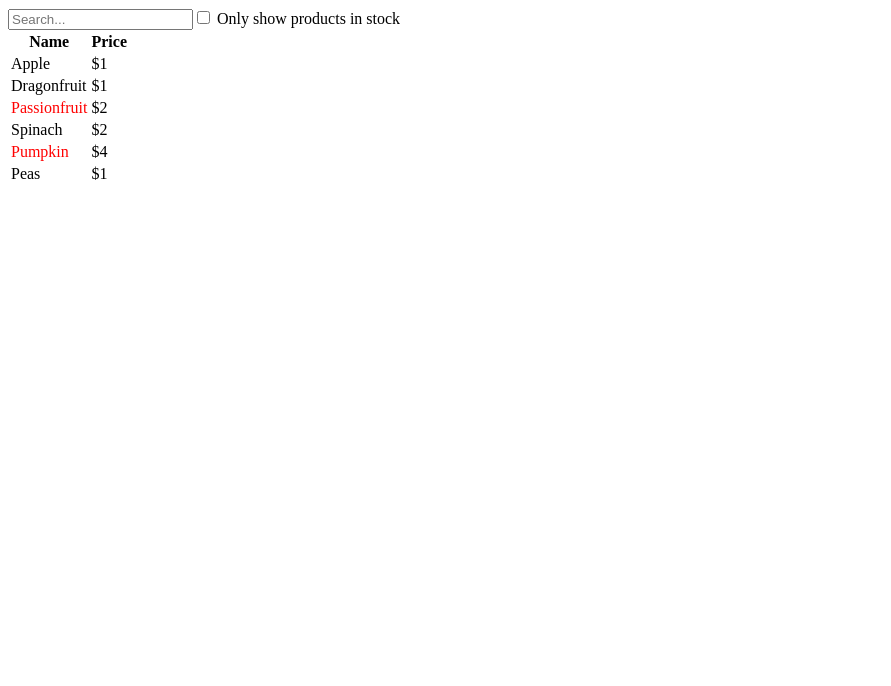
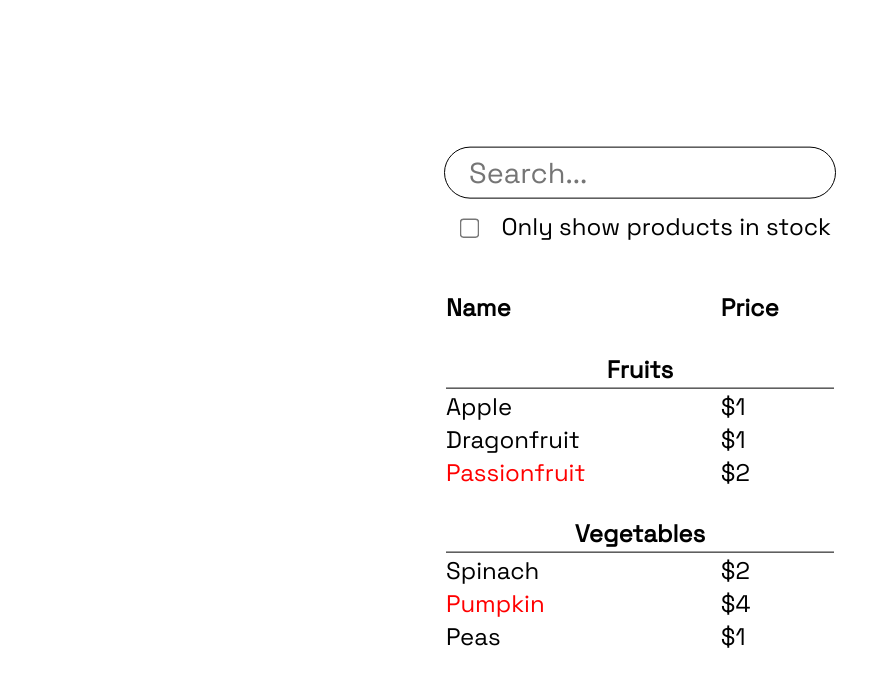
Before and after one commit to Nigel-Nkomo/searchable-product-data-table, a React (Create React App) app: page / in a window 1280 px wide. Shown: the top 686 px of the page, without its empty margins (0-891 px from the left). Built offline with nearby package versions, Linux system fonts and the light colour scheme.

Commit message:
style the table

```diff
--- /dev/null
+++ b/src/App.css
@@ -0,0 +1,52 @@
+@import url("https://fonts.googleapis.com/css2?family=Space+Grotesk&display=swap");
+
+* {
+  padding: 0;
+  margin: 0;
+  box-sizing: border-box;
+}
+
+html {
+  font-size: 150%;
+}
+
+body {
+  font-family: "Space Grotesk", sans-serif;
+}
+
+.container {
+  position: absolute;
+  top: 50%;
+  left: 50%;
+  transform: translate(-50%, -50%);
+  text-align: left;
+}
+
+.search__form {
+  margin-bottom: 2rem;
+}
+
+.search__input {
+  font-size: 1.2rem;
+  font-family: "Space Grotesk", sans-serif;
+  display: block;
+  border: 1px solid black;
+  padding: 0.3rem 1rem;
+  border-radius: 2rem;
+  margin-bottom: 0.5rem;
+}
+
+.search__checkbox {
+  transform: scale(1.5);
+  margin: 0 0.8rem;
+}
+
+.table {
+  width: 100%;
+}
+
+.table__heading {
+  text-align: center;
+  border-bottom: 1px solid black;
+  padding: 1.2rem 0 0.1rem 0;
+}
--- a/src/App.js
+++ b/src/App.js
@@ -1,9 +1,14 @@
 import { PRODUCTS } from "./products";
+import "./App.css";
 
 function ProductCategoryRow({ category }) {
-  <tr>
-    <th colSpan="2">{category}</th>
-  </tr>;
+  return (
+    <tr>
+      <th colSpan="2" className="table__heading">
+        {category}
+      </th>
+    </tr>
+  );
 }
 
 function ProductRow({ product }) {
@@ -34,14 +39,12 @@ function ProductTable({ products }) {
         />
       );
     }
-
     rows.push(<ProductRow product={product} key={product.name} />);
-
     lastCategory = product.category;
   });
 
   return (
-    <table>
+    <table className="table">
       <thead>
         <tr>
           <th>Name</th>
@@ -55,10 +58,11 @@ function ProductTable({ products }) {
 
 function SearchBar() {
   return (
-    <form>
-      <input type="text" placeholder="Search..." />
+    <form className="search__form">
+      <input type="text" placeholder="Search..." className="search__input" />
       <label>
-        <input type="checkbox" /> Only show products in stock
+        <input type="checkbox" className="search__checkbox" /> Only show
+        products in stock
       </label>
     </form>
   );
@@ -66,7 +70,7 @@ function SearchBar() {
 
 function FilterableProductTable({ products }) {
   return (
-    <div>
+    <div className="container">
       <SearchBar />
       <ProductTable products={products} />
     </div>
```
